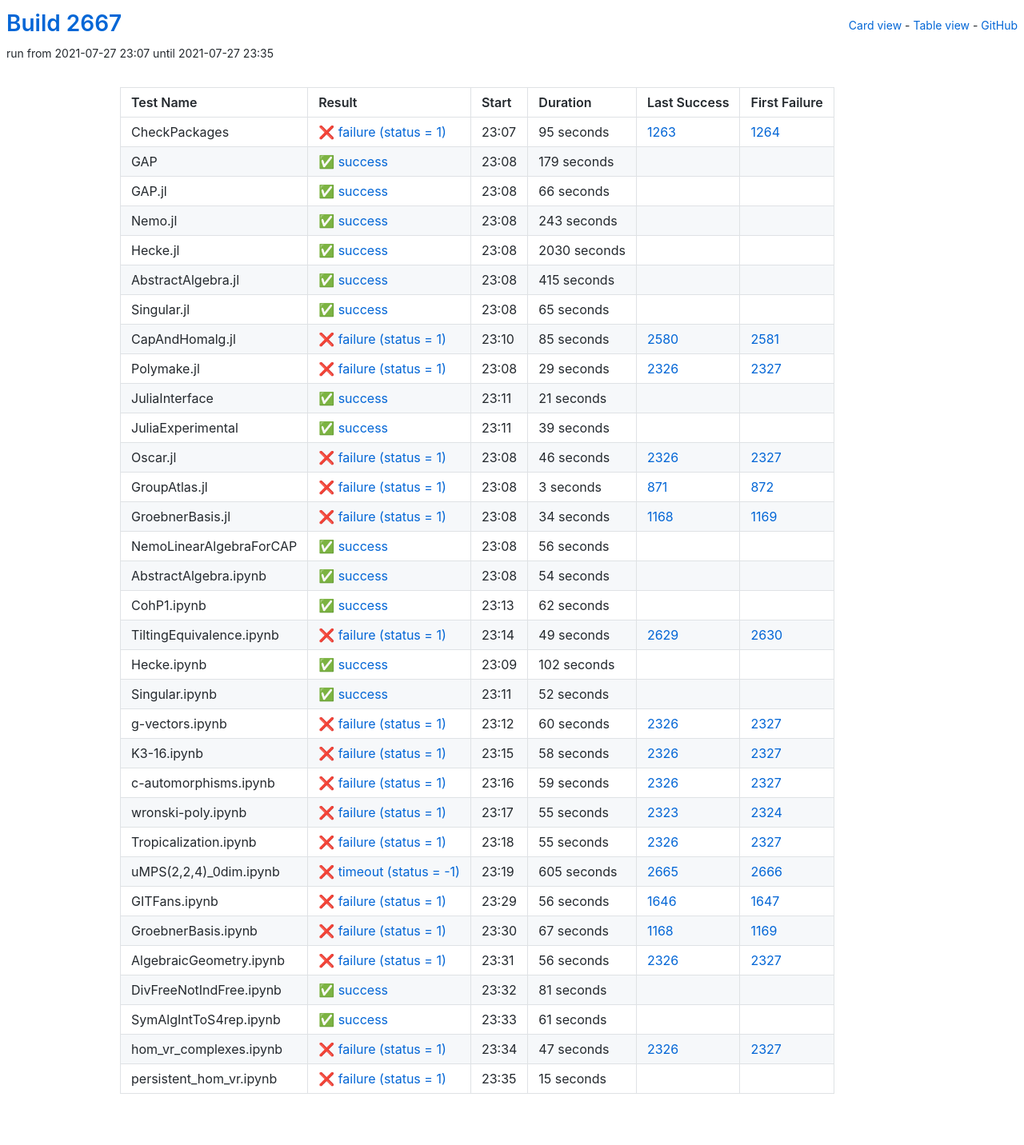
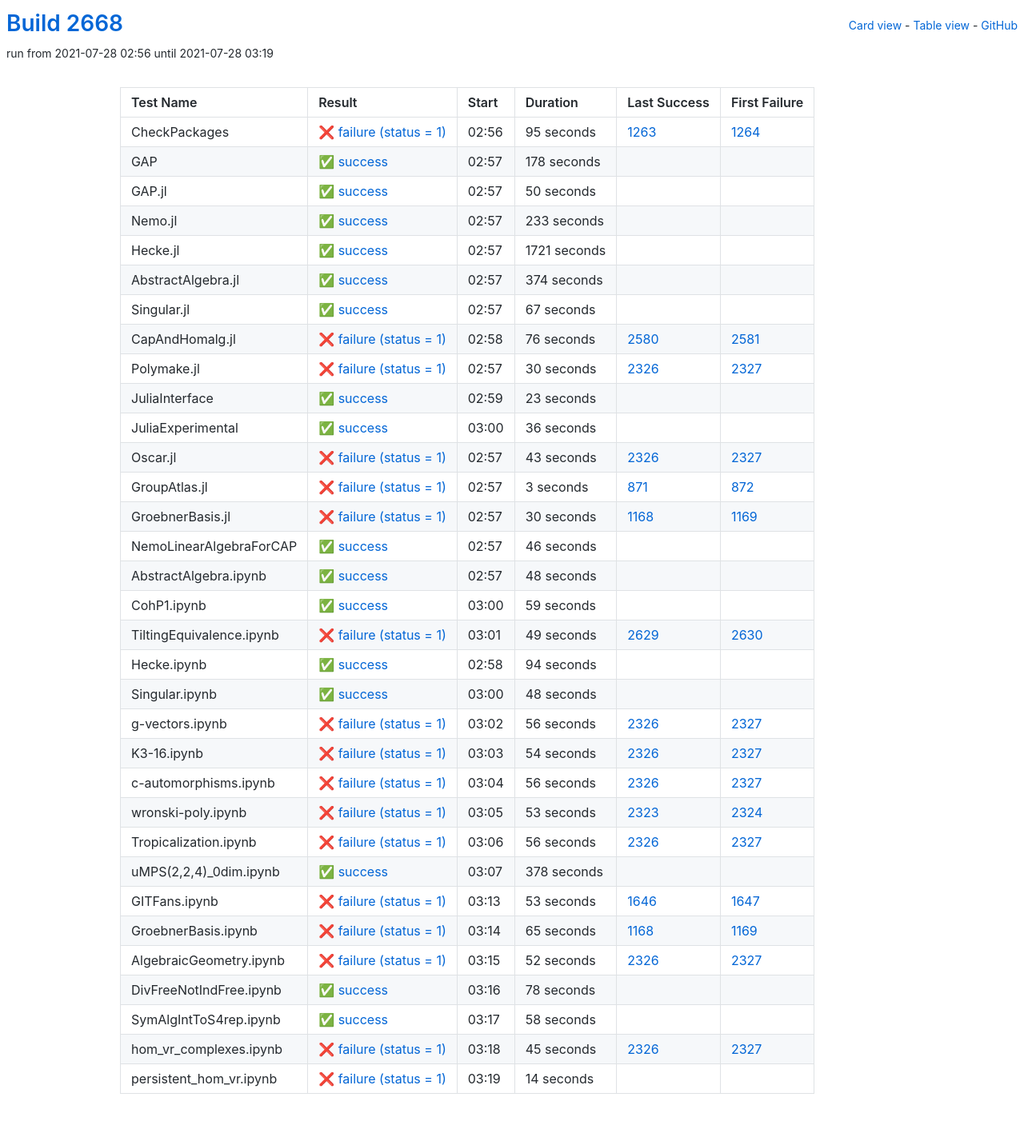
Before and after one commit to oscar-system/oscar-ci-status-stable, a Jekyll site: the page built from table.html, in a window 1280 px wide. Shown: the whole page at 80% size. Built offline with Jekyll 4.4.1, drawn with Linux system fonts in a browser that asks for light colours.

Commit message:
Build #2668

```diff
--- a/_data/ci.yml
+++ b/_data/ci.yml
@@ -1,6 +1,6 @@
 ---
-build: 2667
-build_url: https://oscarci.mathematik.uni-kl.de/job/oscar-stable/2667/
+build: 2668
+build_url: https://oscarci.mathematik.uni-kl.de/job/oscar-stable/2668/
 job: oscar-stable
 organization: oscar-system
 repo: oscar-ci-status-stable
@@ -8,8 +8,8 @@ repourl: https://github.com/oscar-system/oscar-ci-status-stable
 tests:
 - name: CheckPackages
   id: checkpackages
-  log: https://oscarci.mathematik.uni-kl.de/job/oscar-stable/2667/artifact/logs/build-2667/CheckPackages.log
-  start: 2021-07-27 23:07
+  log: https://oscarci.mathematik.uni-kl.de/job/oscar-stable/2668/artifact/logs/build-2668/CheckPackages.log
+  start: 2021-07-28 02:56
   success: false
   exitcode: 1
   status: failure
@@ -20,140 +20,140 @@ tests:
   first_failure_url: https://oscarci.mathematik.uni-kl.de/job/oscar-stable/1264/
 - name: GAP
   id: gap
-  log: https://oscarci.mathematik.uni-kl.de/job/oscar-stable/2667/artifact/logs/build-2667/GAP.log
-  start: 2021-07-27 23:08
+  log: https://oscarci.mathematik.uni-kl.de/job/oscar-stable/2668/artifact/logs/build-2668/GAP.log
+  start: 2021-07-28 02:57
   success: true
   exitcode: 0
   status: success
-  duration: 179
+  duration: 178
   last_success: false
   last_success_url:
   first_failure: false
   first_failure_url:
 - name: GAP.jl
   id: gap-jl
-  log: https://oscarci.mathematik.uni-kl.de/job/oscar-stable/2667/artifact/logs/build-2667/GAP.jl.log
-  start: 2021-07-27 23:08
+  log: https://oscarci.mathematik.uni-kl.de/job/oscar-stable/2668/artifact/logs/build-2668/GAP.jl.log
+  start: 2021-07-28 02:57
   success: true
   exitcode: 0
   status: success
-  duration: 66
+  duration: 50
   last_success: false
   last_success_url:
   first_failure: false
   first_failure_url:
 - name: Nemo.jl
   id: nemo-jl
-  log: https://oscarci.mathematik.uni-kl.de/job/oscar-stable/2667/artifact/logs/build-2667/Nemo.jl.log
-  start: 2021-07-27 23:08
+  log: https://oscarci.mathematik.uni-kl.de/job/oscar-stable/2668/artifact/logs/build-2668/Nemo.jl.log
+  start: 2021-07-28 02:57
   success: true
   exitcode: 0
   status: success
-  duration: 243
+  duration: 233
   last_success: false
   last_success_url:
   first_failure: false
   first_failure_url:
 - name: Hecke.jl
   id: hecke-jl
-  log: https://oscarci.mathematik.uni-kl.de/job/oscar-stable/2667/artifact/logs/build-2667/Hecke.jl.log
-  start: 2021-07-27 23:08
+  log: https://oscarci.mathematik.uni-kl.de/job/oscar-stable/2668/artifact/logs/build-2668/Hecke.jl.log
+  start: 2021-07-28 02:57
   success: true
   exitcode: 0
   status: success
-  duration: 2030
+  duration: 1721
   last_success: false
   last_success_url:
   first_failure: false
   first_failure_url:
 - name: AbstractAlgebra.jl
   id: abstractalgebra-jl
-  log: https://oscarci.mathematik.uni-kl.de/job/oscar-stable/2667/artifact/logs/build-2667/AbstractAlgebra.jl.log
-  start: 2021-07-27 23:08
+  log: https://oscarci.mathematik.uni-kl.de/job/oscar-stable/2668/artifact/logs/build-2668/AbstractAlgebra.jl.log
+  start: 2021-07-28 02:57
   success: true
   exitcode: 0
   status: success
-  duration: 415
+  duration: 374
   last_success: false
   last_success_url:
   first_failure: false
   first_failure_url:
 - name: Singular.jl
   id: singular-jl
-  log: https://oscarci.mathematik.uni-kl.de/job/oscar-stable/2667/artifact/logs/build-2667/Singular.jl.log
-  start: 2021-07-27 23:08
+  log: https://oscarci.mathematik.uni-kl.de/job/oscar-stable/2668/artifact/logs/build-2668/Singular.jl.log
+  start: 2021-07-28 02:57
   success: true
   exitcode: 0
   status: success
-  duration: 65
+  duration: 67
   last_success: false
   last_success_url:
   first_failure: false
   first_failure_url:
 - name: CapAndHomalg.jl
   id: capandhomalg-jl
-  log: https://oscarci.mathematik.uni-kl.de/job/oscar-stable/2667/artifact/logs/build-2667/CapAndHomalg.jl.log
-  start: 2021-07-27 23:10
+  log: https://oscarci.mathematik.uni-kl.de/job/oscar-stable/2668/artifact/logs/build-2668/CapAndHomalg.jl.log
+  start: 2021-07-28 02:58
   success: false
   exitcode: 1
   status: failure
-  duration: 85
+  duration: 76
   last_success: 2580
   last_success_url: https://oscarci.mathematik.uni-kl.de/job/oscar-stable/2580/
   first_failure: 2581
   first_failure_url: https://oscarci.mathematik.uni-kl.de/job/oscar-stable/2581/
 - name: Polymake.jl
   id: polymake-jl
-  log: https://oscarci.mathematik.uni-kl.de/job/oscar-stable/2667/artifact/logs/build-2667/Polymake.jl.log
-  start: 2021-07-27 23:08
+  log: https://oscarci.mathematik.uni-kl.de/job/oscar-stable/2668/artifact/logs/build-2668/Polymake.jl.log
+  start: 2021-07-28 02:57
   success: false
   exitcode: 1
   status: failure
-  duration: 29
+  duration: 30
   last_success: 2326
   last_success_url: https://oscarci.mathematik.uni-kl.de/job/oscar-stable/2326/
   first_failure: 2327
   first_failure_url: https://oscarci.mathematik.uni-kl.de/job/oscar-stable/2327/
 - name: JuliaInterface
   id: juliainterface
-  log: https://oscarci.mathematik.uni-kl.de/job/oscar-stable/2667/artifact/logs/build-2667/JuliaInterface.log
-  start: 2021-07-27 23:11
+  log: https://oscarci.mathematik.uni-kl.de/job/oscar-stable/2668/artifact/logs/build-2668/JuliaInterface.log
+  start: 2021-07-28 02:59
   success: true
   exitcode: 0
   status: success
-  duration: 21
+  duration: 23
   last_success: false
   last_success_url:
   first_failure: false
   first_failure_url:
 - name: JuliaExperimental
   id: juliaexperimental
-  log: https://oscarci.mathematik.uni-kl.de/job/oscar-stable/2667/artifact/logs/build-2667/JuliaExperimental.log
-  start: 2021-07-27 23:11
+  log: https://oscarci.mathematik.uni-kl.de/job/oscar-stable/2668/artifact/logs/build-2668/JuliaExperimental.log
+  start: 2021-07-28 03:00
   success: true
   exitcode: 0
   status: success
-  duration: 39
+  duration: 36
   last_success: false
   last_success_url:
   first_failure: false
   first_failure_url:
 - name: Oscar.jl
   id: oscar-jl
-  log: https://oscarci.mathematik.uni-kl.de/job/oscar-stable/2667/artifact/logs/build-2667/Oscar.jl.log
-  start: 2021-07-27 23:08
+  log: https://oscarci.mathematik.uni-kl.de/job/oscar-stable/2668/artifact/logs/build-2668/Oscar.jl.log
+  start: 2021-07-28 02:57
   success: false
   exitcode: 1
   status: failure
-  duration: 46
+  duration: 43
   last_success: 2326
   last_success_url: https://oscarci.mathematik.uni-kl.de/job/oscar-stable/2326/
   first_failure: 2327
   first_failure_url: https://oscarci.mathematik.uni-kl.de/job/oscar-stable/2327/
 - name: GroupAtlas.jl
   id: groupatlas-jl
-  log: https://oscarci.mathematik.uni-kl.de/job/oscar-stable/2667/artifact/logs/build-2667/GroupAtlas.jl.log
-  start: 2021-07-27 23:08
+  log: https://oscarci.mathematik.uni-kl.de/job/oscar-stable/2668/artifact/logs/build-2668/GroupAtlas.jl.log
+  start: 2021-07-28 02:57
   success: false
   exitcode: 1
   status: failure
@@ -164,56 +164,56 @@ tests:
   first_failure_url: https://oscarci.mathematik.uni-kl.de/job/oscar-stable/872/
 - name: GroebnerBasis.jl
   id: groebnerbasis-jl
-  log: https://oscarci.mathematik.uni-kl.de/job/oscar-stable/2667/artifact/logs/build-2667/GroebnerBasis.jl.log
-  start: 2021-07-27 23:08
+  log: https://oscarci.mathematik.uni-kl.de/job/oscar-stable/2668/artifact/logs/build-2668/GroebnerBasis.jl.log
+  start: 2021-07-28 02:57
   success: false
   exitcode: 1
   status: failure
-  duration: 34
+  duration: 30
   last_success: 1168
   last_success_url: https://oscarci.mathematik.uni-kl.de/job/oscar-stable/1168/
   first_failure: 1169
   first_failure_url: https://oscarci.mathematik.uni-kl.de/job/oscar-stable/1169/
 - name: NemoLinearAlgebraForCAP
   id: nemolinearalgebraforcap
-  log: https://oscarci.mathematik.uni-kl.de/job/oscar-stable/2667/artifact/logs/build-2667/NemoLinearAlgebraForCAP.log
-  start: 2021-07-27 23:08
+  log: https://oscarci.mathematik.uni-kl.de/job/oscar-stable/2668/artifact/logs/build-2668/NemoLinearAlgebraForCAP.log
+  start: 2021-07-28 02:57
   success: true
   exitcode: 0
   status: success
-  duration: 56
+  duration: 46
   last_success: false
   last_success_url:
   first_failure: false
   first_failure_url:
 - name: AbstractAlgebra.ipynb
   id: abstractalgebra-ipynb
-  log: https://oscarci.mathematik.uni-kl.de/job/oscar-stable/2667/artifact/logs/build-2667/AbstractAlgebra.ipynb.log
-  start: 2021-07-27 23:08
+  log: https://oscarci.mathematik.uni-kl.de/job/oscar-stable/2668/artifact/logs/build-2668/AbstractAlgebra.ipynb.log
+  start: 2021-07-28 02:57
   success: true
   exitcode: 0
   status: success
-  duration: 54
+  duration: 48
   last_success: false
   last_success_url:
   first_failure: false
   first_failure_url:
 - name: CohP1.ipynb
   id: cohp1-ipynb
-  log: https://oscarci.mathematik.uni-kl.de/job/oscar-stable/2667/artifact/logs/build-2667/CohP1.ipynb.log
-  start: 2021-07-27 23:13
+  log: https://oscarci.mathematik.uni-kl.de/job/oscar-stable/2668/artifact/logs/build-2668/CohP1.ipynb.log
+  start: 2021-07-28 03:00
   success: true
   exitcode: 0
   status: success
-  duration: 62
+  duration: 59
   last_success: false
   last_success_url:
   first_failure: false
   first_failure_url:
 - name: TiltingEquivalence.ipynb
   id: tiltingequivalence-ipynb
-  log: https://oscarci.mathematik.uni-kl.de/job/oscar-stable/2667/artifact/logs/build-2667/TiltingEquivalence.ipynb.log
-  start: 2021-07-27 23:14
+  log: https://oscarci.mathematik.uni-kl.de/job/oscar-stable/2668/artifact/logs/build-2668/TiltingEquivalence.ipynb.log
+  start: 2021-07-28 03:01
   success: false
   exitcode: 1
   status: failure
@@ -224,128 +224,32 @@ tests:
   first_failure_url: https://oscarci.mathematik.uni-kl.de/job/oscar-stable/2630/
 - name: Hecke.ipynb
   id: hecke-ipynb
-  log: https://oscarci.mathematik.uni-kl.de/job/oscar-stable/2667/artifact/logs/build-2667/Hecke.ipynb.log
-  start: 2021-07-27 23:09
+  log: https://oscarci.mathematik.uni-kl.de/job/oscar-stable/2668/artifact/logs/build-2668/Hecke.ipynb.log
+  start: 2021-07-28 02:58
   success: true
   exitcode: 0
   status: success
-  duration: 102
+  duration: 94
   last_success: false
   last_success_url:
   first_failure: false
   first_failure_url:
 - name: Singular.ipynb
   id: singular-ipynb
-  log: https://oscarci.mathematik.uni-kl.de/job/oscar-stable/2667/artifact/logs/build-2667/Singular.ipynb.log
-  start: 2021-07-27 23:11
+  log: https://oscarci.mathematik.uni-kl.de/job/oscar-stable/2668/artifact/logs/build-2668/Singular.ipynb.log
+  start: 2021-07-28 03:00
   success: true
   exitcode: 0
   status: success
-  duration: 52
+  duration: 48
   last_success: false
   last_success_url:
   first_failure: false
   first_failure_url:
 - name: g-vectors.ipynb
   id: g-vectors-ipynb
-  log: https://oscarci.mathematik.uni-kl.de/job/oscar-stable/2667/artifact/logs/build-2667/g-vectors.ipynb.log
-  start: 2021-07-27 23:12
-  success: false
-  exitcode: 1
-  status: failure
-  duration: 60
-  last_success: 2326
-  last_success_url: https://oscarci.mathematik.uni-kl.de/job/oscar-stable/2326/
-  first_failure: 2327
-  first_failure_url: https://oscarci.mathematik.uni-kl.de/job/oscar-stable/2327/
-- name: K3-16.ipynb
-  id: k3-16-ipynb
-  log: https://oscarci.mathematik.uni-kl.de/job/oscar-stable/2667/artifact/logs/build-2667/K3-16.ipynb.log
-  start: 2021-07-27 23:15
-  success: false
-  exitcode: 1
-  status: failure
-  duration: 58
-  last_success: 2326
-  last_success_url: https://oscarci.mathematik.uni-kl.de/job/oscar-stable/2326/
-  first_failure: 2327
-  first_failure_url: https://oscarci.mathematik.uni-kl.de/job/oscar-stable/2327/
-- name: c-automorphisms.ipynb
-  id: c-automorphisms-ipynb
-  log: https://oscarci.mathematik.uni-kl.de/job/oscar-stable/2667/artifact/logs/build-2667/c-automorphisms.ipynb.log
-  start: 2021-07-27 23:16
-  success: false
-  exitcode: 1
-  status: failure
-  duration: 59
-  last_success: 2326
-  last_success_url: https://oscarci.mathematik.uni-kl.de/job/oscar-stable/2326/
-  first_failure: 2327
-  first_failure_url: https://oscarci.mathematik.uni-kl.de/job/oscar-stable/2327/
-- name: wronski-poly.ipynb
-  id: wronski-poly-ipynb
-  log: https://oscarci.mathematik.uni-kl.de/job/oscar-stable/2667/artifact/logs/build-2667/wronski-poly.ipynb.log
-  start: 2021-07-27 23:17
-  success: false
-  exitcode: 1
-  status: failure
-  duration: 55
-  last_success: 2323
-  last_success_url: https://oscarci.mathematik.uni-kl.de/job/oscar-stable/2323/
-  first_failure: 2324
-  first_failure_url: https://oscarci.mathematik.uni-kl.de/job/oscar-stable/2324/
-- name: Tropicalization.ipynb
-  id: tropicalization-ipynb
-  log: https://oscarci.mathematik.uni-kl.de/job/oscar-stable/2667/artifact/logs/build-2667/Tropicalization.ipynb.log
-  start: 2021-07-27 23:18
-  success: false
-  exitcode: 1
-  status: failure
-  duration: 55
-  last_success: 2326
-  last_success_url: https://oscarci.mathematik.uni-kl.de/job/oscar-stable/2326/
-  first_failure: 2327
-  first_failure_url: https://oscarci.mathematik.uni-kl.de/job/oscar-stable/2327/
-- name: uMPS(2,2,4)_0dim.ipynb
-  id: umps-2-2-4-0dim-ipynb
-  log: https://oscarci.mathematik.uni-kl.de/job/oscar-stable/2667/artifact/logs/build-2667/uMPS-2-2-4-_0dim.ipynb.log
-  start: 2021-07-27 23:19
-  success: false
-  exitcode: -1
-  status: timeout
-  duration: 605
-  last_success: 2665
-  last_success_url: https://oscarci.mathematik.uni-kl.de/job/oscar-stable/2665/
-  first_failure: 2666
-  first_failure_url: https://oscarci.mathematik.uni-kl.de/job/oscar-stable/2666/
-- name: GITFans.ipynb
-  id: gitfans-ipynb
-  log: https://oscarci.mathematik.uni-kl.de/job/oscar-stable/2667/artifact/logs/build-2667/GITFans.ipynb.log
-  start: 2021-07-27 23:29
-  success: false
-  exitcode: 1
-  status: failure
-  duration: 56
-  last_success: 1646
-  last_success_url: https://oscarci.mathematik.uni-kl.de/job/oscar-stable/1646/
-  first_failure: 1647
-  first_failure_url: https://oscarci.mathematik.uni-kl.de/job/oscar-stable/1647/
-- name: GroebnerBasis.ipynb
-  id: groebnerbasis-ipynb
-  log: https://oscarci.mathematik.uni-kl.de/job/oscar-stable/2667/artifact/logs/build-2667/GroebnerBasis.ipynb.log
-  start: 2021-07-27 23:30
-  success: false
-  exitcode: 1
-  status: failure
-  duration: 67
-  last_success: 1168
-  last_success_url: https://oscarci.mathematik.uni-kl.de/job/oscar-stable/1168/
-  first_failure: 1169
-  first_failure_url: https://oscarci.mathematik.uni-kl.de/job/oscar-stable/1169/
-- name: AlgebraicGeometry.ipynb
-  id: algebraicgeometry-ipynb
-  log: https://oscarci.mathematik.uni-kl.de/job/oscar-stable/2667/artifact/logs/build-2667/AlgebraicGeometry.ipynb.log
-  start: 2021-07-27 23:31
+  log: https://oscarci.mathematik.uni-kl.de/job/oscar-stable/2668/artifact/logs/build-2668/g-vectors.ipynb.log
+  start: 2021-07-28 03:02
   success: false
   exitcode: 1
   status: failure
@@ -354,50 +258,146 @@ tests:
   last_success_url: https://oscarci.mathematik.uni-kl.de/job/oscar-stable/2326/
   first_failure: 2327
   first_failure_url: https://oscarci.mathematik.uni-kl.de/job/oscar-stable/2327/
-- name: DivFreeNotIndFree.ipynb
-  id: divfreenotindfree-ipynb
-  log: https://oscarci.mathematik.uni-kl.de/job/oscar-stable/2667/artifact/logs/build-2667/DivFreeNotIndFree.ipynb.log
-  start: 2021-07-27 23:32
+- name: K3-16.ipynb
+  id: k3-16-ipynb
+  log: https://oscarci.mathematik.uni-kl.de/job/oscar-stable/2668/artifact/logs/build-2668/K3-16.ipynb.log
+  start: 2021-07-28 03:03
+  success: false
+  exitcode: 1
+  status: failure
+  duration: 54
+  last_success: 2326
+  last_success_url: https://oscarci.mathematik.uni-kl.de/job/oscar-stable/2326/
+  first_failure: 2327
+  first_failure_url: https://oscarci.mathematik.uni-kl.de/job/oscar-stable/2327/
+- name: c-automorphisms.ipynb
+  id: c-automorphisms-ipynb
+  log: https://oscarci.mathematik.uni-kl.de/job/oscar-stable/2668/artifact/logs/build-2668/c-automorphisms.ipynb.log
+  start: 2021-07-28 03:04
+  success: false
+  exitcode: 1
+  status: failure
+  duration: 56
+  last_success: 2326
+  last_success_url: https://oscarci.mathematik.uni-kl.de/job/oscar-stable/2326/
+  first_failure: 2327
+  first_failure_url: https://oscarci.mathematik.uni-kl.de/job/oscar-stable/2327/
+- name: wronski-poly.ipynb
+  id: wronski-poly-ipynb
+  log: https://oscarci.mathematik.uni-kl.de/job/oscar-stable/2668/artifact/logs/build-2668/wronski-poly.ipynb.log
+  start: 2021-07-28 03:05
+  success: false
+  exitcode: 1
+  status: failure
+  duration: 53
+  last_success: 2323
+  last_success_url: https://oscarci.mathematik.uni-kl.de/job/oscar-stable/2323/
+  first_failure: 2324
+  first_failure_url: https://oscarci.mathematik.uni-kl.de/job/oscar-stable/2324/
+- name: Tropicalization.ipynb
+  id: tropicalization-ipynb
+  log: https://oscarci.mathematik.uni-kl.de/job/oscar-stable/2668/artifact/logs/build-2668/Tropicalization.ipynb.log
+  start: 2021-07-28 03:06
+  success: false
+  exitcode: 1
+  status: failure
+  duration: 56
+  last_success: 2326
+  last_success_url: https://oscarci.mathematik.uni-kl.de/job/oscar-stable/2326/
+  first_failure: 2327
+  first_failure_url: https://oscarci.mathematik.uni-kl.de/job/oscar-stable/2327/
+- name: uMPS(2,2,4)_0dim.ipynb
+  id: umps-2-2-4-0dim-ipynb
+  log: https://oscarci.mathematik.uni-kl.de/job/oscar-stable/2668/artifact/logs/build-2668/uMPS-2-2-4-_0dim.ipynb.log
+  start: 2021-07-28 03:07
   success: true
   exitcode: 0
   status: success
-  duration: 81
+  duration: 378
+  last_success: false
+  last_success_url:
+  first_failure: false
+  first_failure_url:
+- name: GITFans.ipynb
+  id: gitfans-ipynb
+  log: https://oscarci.mathematik.uni-kl.de/job/oscar-stable/2668/artifact/logs/build-2668/GITFans.ipynb.log
+  start: 2021-07-28 03:13
+  success: false
+  exitcode: 1
+  status: failure
+  duration: 53
+  last_success: 1646
+  last_success_url: https://oscarci.mathematik.uni-kl.de/job/oscar-stable/1646/
+  first_failure: 1647
+  first_failure_url: https://oscarci.mathematik.uni-kl.de/job/oscar-stable/1647/
+- name: GroebnerBasis.ipynb
+  id: groebnerbasis-ipynb
+  log: https://oscarci.mathematik.uni-kl.de/job/oscar-stable/2668/artifact/logs/build-2668/GroebnerBasis.ipynb.log
+  start: 2021-07-28 03:14
+  success: false
+  exitcode: 1
+  status: failure
+  duration: 65
+  last_success: 1168
+  last_success_url: https://oscarci.mathematik.uni-kl.de/job/oscar-stable/1168/
+  first_failure: 1169
+  first_failure_url: https://oscarci.mathematik.uni-kl.de/job/oscar-stable/1169/
+- name: AlgebraicGeometry.ipynb
+  id: algebraicgeometry-ipynb
+  log: https://oscarci.mathematik.uni-kl.de/job/oscar-stable/2668/artifact/logs/build-2668/AlgebraicGeometry.ipynb.log
+  start: 2021-07-28 03:15
+  success: false
+  exitcode: 1
+  status: failure
+  duration: 52
+  last_success: 2326
+  last_success_url: https://oscarci.mathematik.uni-kl.de/job/oscar-stable/2326/
+  first_failure: 2327
+  first_failure_url: https://oscarci.mathematik.uni-kl.de/job/oscar-stable/2327/
+- name: DivFreeNotIndFree.ipynb
+  id: divfreenotindfree-ipynb
+  log: https://oscarci.mathematik.uni-kl.de/job/oscar-stable/2668/artifact/logs/build-2668/DivFreeNotIndFree.ipynb.log
+  start: 2021-07-28 03:16
+  success: true
+  exitcode: 0
+  status: success
+  duration: 78
   last_success: false
   last_success_url:
   first_failure: false
   first_failure_url:
 - name: SymAlgIntToS4rep.ipynb
   id: symalginttos4rep-ipynb
-  log: https://oscarci.mathematik.uni-kl.de/job/oscar-stable/2667/artifact/logs/build-2667/SymAlgIntToS4rep.ipynb.log
-  start: 2021-07-27 23:33
+  log: https://oscarci.mathematik.uni-kl.de/job/oscar-stable/2668/artifact/logs/build-2668/SymAlgIntToS4rep.ipynb.log
+  start: 2021-07-28 03:17
   success: true
   exitcode: 0
   status: success
-  duration: 61
+  duration: 58
   last_success: false
   last_success_url:
   first_failure: false
   first_failure_url:
 - name: hom_vr_complexes.ipynb
   id: hom-vr-complexes-ipynb
-  log: https://oscarci.mathematik.uni-kl.de/job/oscar-stable/2667/artifact/logs/build-2667/hom_vr_complexes.ipynb.log
-  start: 2021-07-27 23:34
+  log: https://oscarci.mathematik.uni-kl.de/job/oscar-stable/2668/artifact/logs/build-2668/hom_vr_complexes.ipynb.log
+  start: 2021-07-28 03:18
   success: false
   exitcode: 1
   status: failure
-  duration: 47
+  duration: 45
   last_success: 2326
   last_success_url: https://oscarci.mathematik.uni-kl.de/job/oscar-stable/2326/
   first_failure: 2327
   first_failure_url: https://oscarci.mathematik.uni-kl.de/job/oscar-stable/2327/
 - name: persistent_hom_vr.ipynb
   id: persistent-hom-vr-ipynb
-  log: https://oscarci.mathematik.uni-kl.de/job/oscar-stable/2667/artifact/logs/build-2667/persistent_hom_vr.ipynb.log
-  start: 2021-07-27 23:35
+  log: https://oscarci.mathematik.uni-kl.de/job/oscar-stable/2668/artifact/logs/build-2668/persistent_hom_vr.ipynb.log
+  start: 2021-07-28 03:19
   success: false
   exitcode: 1
   status: failure
-  duration: 15
+  duration: 14
   last_success: false
   last_success_url:
   first_failure: false
```
Also changed, not shown: README.md.
